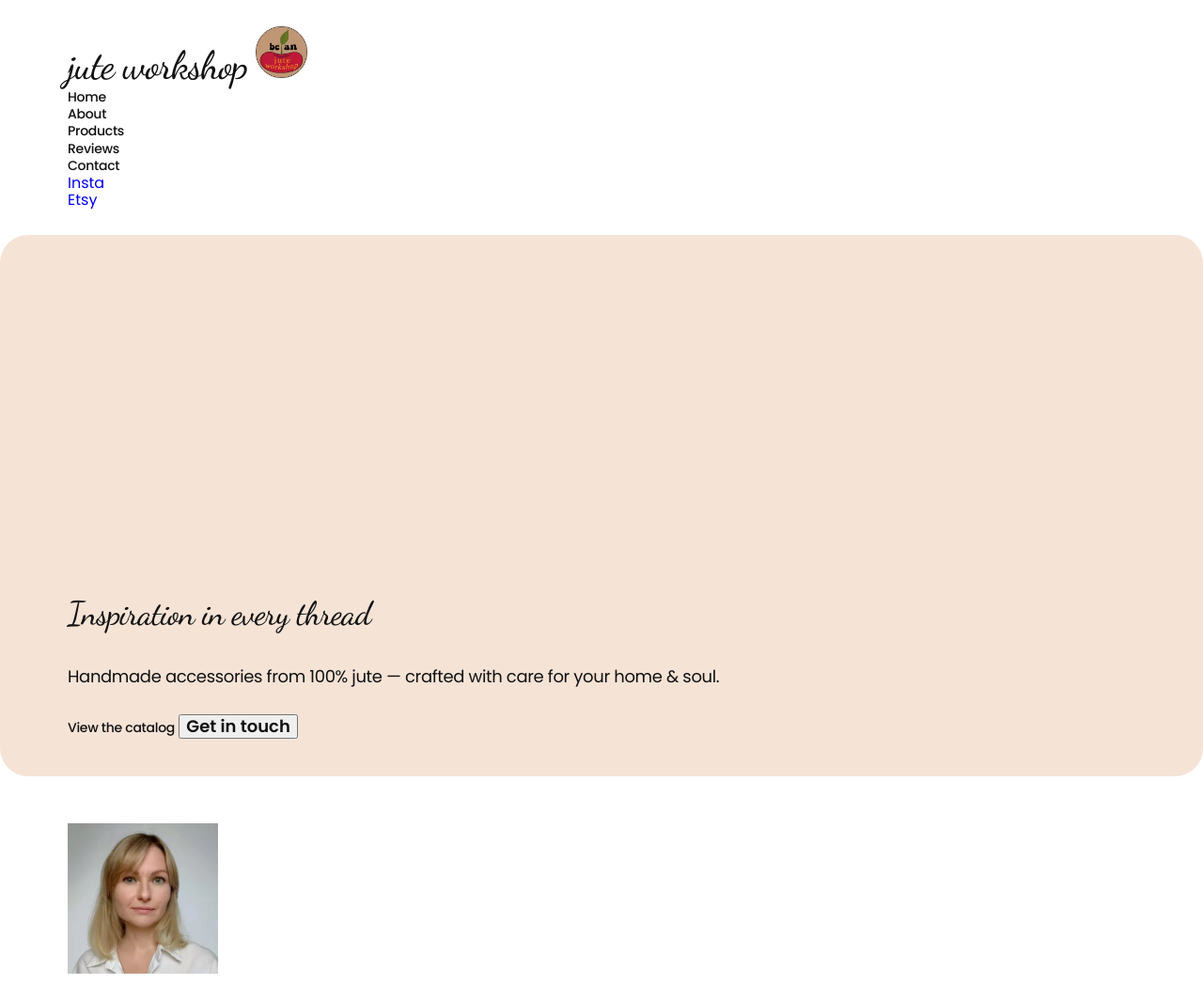
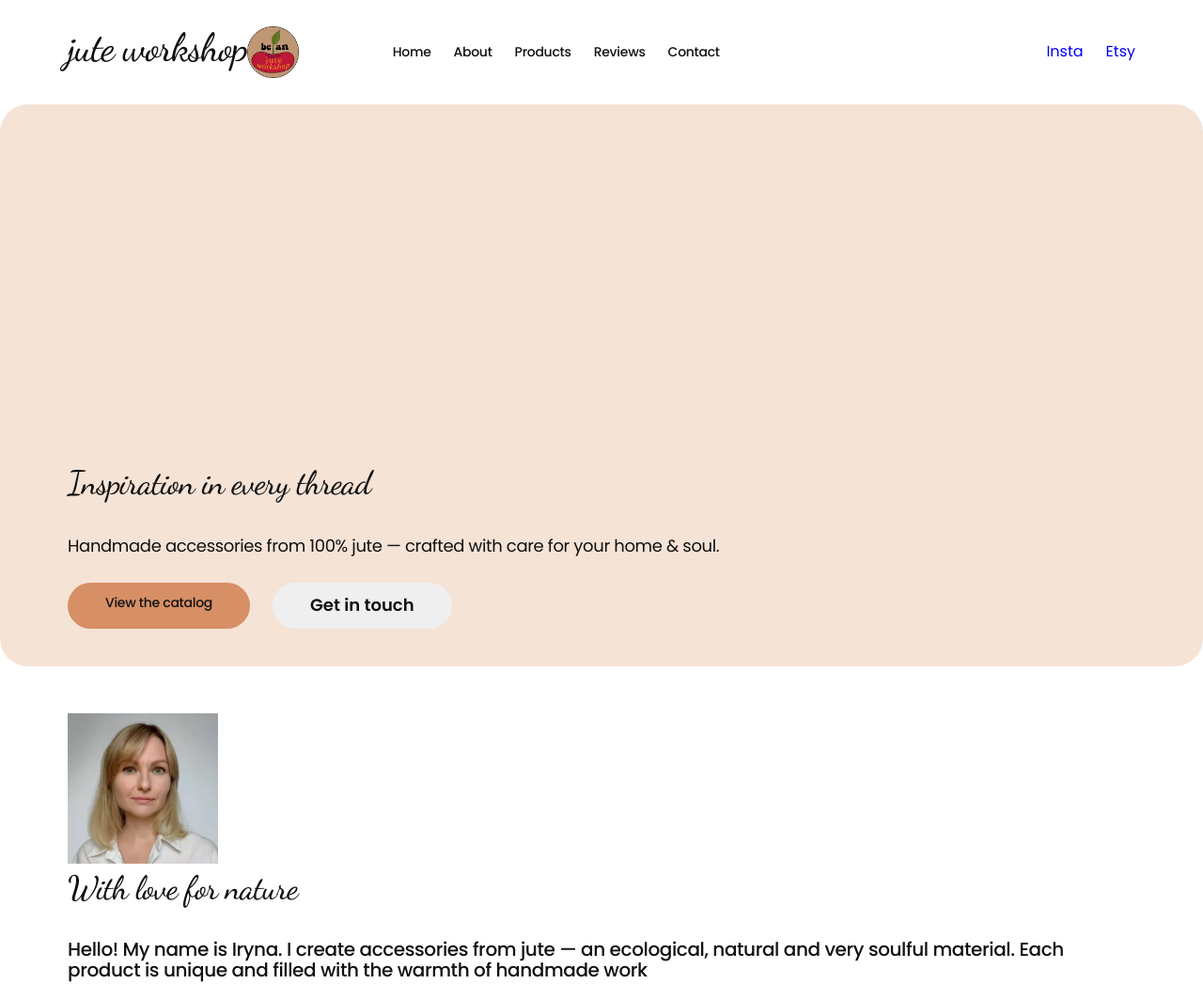
Before and after one commit to TatianaBariakhtar/Bean, a plain HTML site: page index.html in a window 1280 px wide. Shown: the top 1047 px of the page at 94% size. Drawn offline with nearby package versions, Linux system fonts and the light colour scheme.

Commit message:
add styles

```diff
--- a/css/styles.css
+++ b/css/styles.css
@@ -53,7 +53,29 @@ h6 {
     padding-bottom: 28px;
 }
 .header-navigation {
+  display: flex;
+  align-items: center;
+
 }
+
+.header-container{
+  display: flex;
+  align-items: center;
+}
+
+.header-soc-list{
+  display: flex;
+  margin-left: auto;
+  gap: 24px;
+}
+
+.header-menu-list {
+  display: flex;
+  gap: 24px;
+
+
+}
+
 .header-logo {
     font-family: 'Dancing Script', cursive;
     font-weight: 500;
@@ -61,9 +83,10 @@ h6 {
     line-height: 1.11;
     letter-spacing: -0.03em;
     color: #111;
+    display: flex;
+    margin-right: 100px;
 }
-.header-menu-list {
-}
+
 .header-menu-item
  {
 }
@@ -76,7 +99,7 @@ h6 {
 }
 .header-menu-link:hover,
 .header-menu-link:focus {
-   color: #D78F65
+   color: #D78F65;
 }
 .header-soc-list {
 }
@@ -98,6 +121,7 @@ h6 {
   letter-spacing: -0.02em;
   color: #111;
   margin-bottom: 32px;
+  max-width: 400px;
 }
 
 .hero-text {
@@ -106,6 +130,7 @@ h6 {
   letter-spacing: -0.02em;
   color: #111;
   margin-bottom: 28px;
+
 }
 
 .hero-link{
@@ -114,6 +139,10 @@ h6 {
     line-height: 1.14;
     letter-spacing: -0.02em;
     color: #111;
+    padding: 14px 40px;
+    background-color: #D78F65;
+    border-radius: 100px;
+    border: none;
 
 }
 
@@ -121,6 +150,16 @@ h6 {
   font-weight: 600;
   font-size: 18px;
   color: #111;
+  padding: 14px 40px;
+  border-radius: 100px;
+  border: none;
+
+
+}
+
+.hero-buttons{
+  display: flex;
+  gap: 24px;
 }
 
 /* /____________________ABOUT___________________/ */
@@ -165,13 +204,20 @@ h6 {
    line-height: 1.29;
    letter-spacing: -0.02em;
    color: #111;
-   margin-bottom: 28px;
+   max-width: 400px;
+   margin: 0 auto 28px;
+    }
+
+    .catalog-list{
+      display: flex;
+      gap: 110px;
     }
 
     .catalog-item{
       border: 1px solid #fd9222;
       border-radius: 15px;
       padding: 28px 32px;
+      width: calc((100% - 3 * 110px)/ 4);
     }
 
    .catalog-subtitle {
--- a/index.html
+++ b/index.html
@@ -26,7 +26,7 @@ href="./css/styles.css"
 </head>
 <body>
     <header class="header">
-        <div class="container">
+        <div class="container header-container">
             <nav class="header-navigation">
                 <a class="header-logo" href="">jute workshop
                     <img src="./img/bean-logo.webp" alt="logo"
@@ -62,8 +62,10 @@ href="./css/styles.css"
             <p class="hero-text">Handmade accessories from 100% jute — crafted with care for your home & soul.
 
             </p>
-            <a class="hero-link" href="#made">View the catalog</a>
-            <button class="hero-btn" type="button">Get in touch</button>
+            <div class="hero-buttons">
+                <a class="hero-link" href="#made">View the catalog</a>
+                <button class="hero-btn" type="button">Get in touch</button>
+            </div>
         </div>
         </section>
         <section class="about">
```
